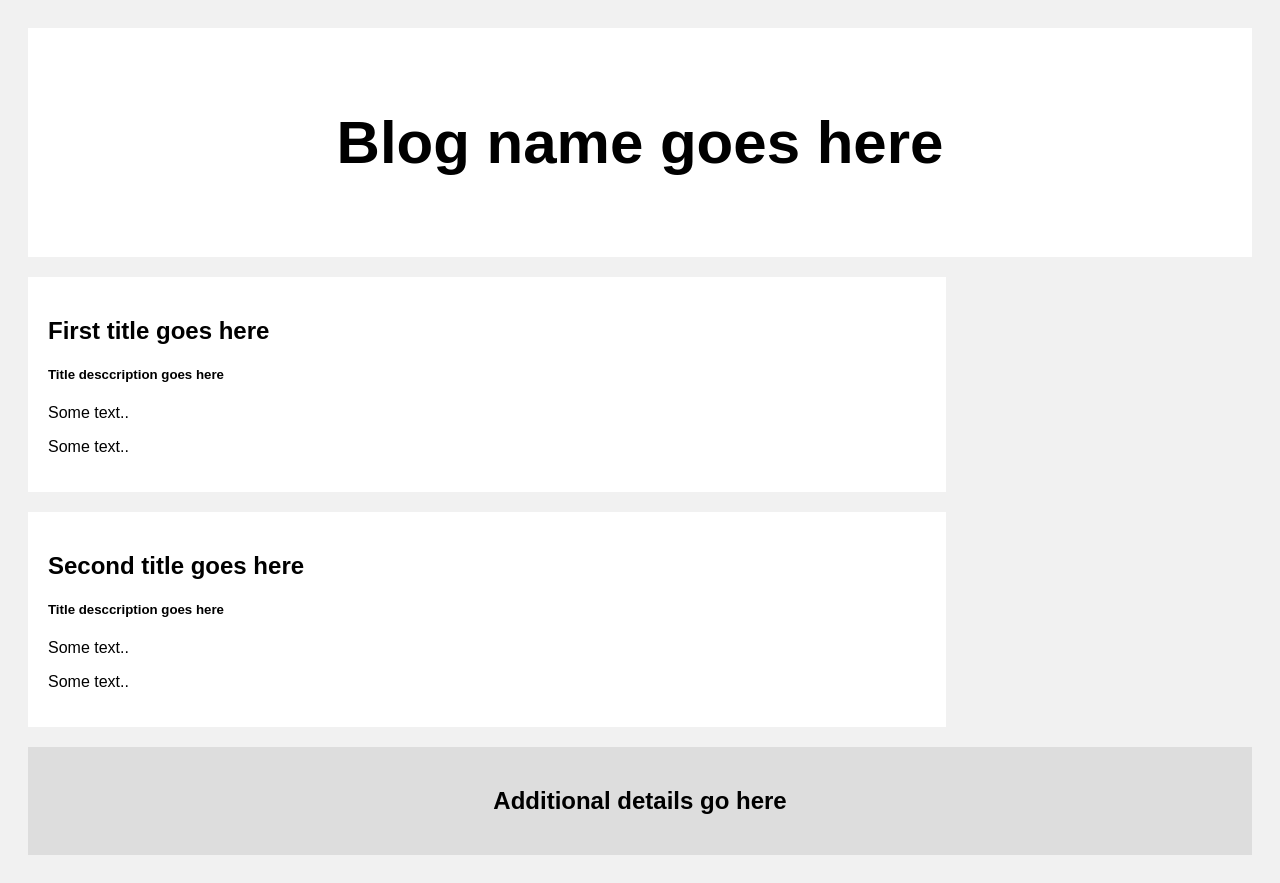
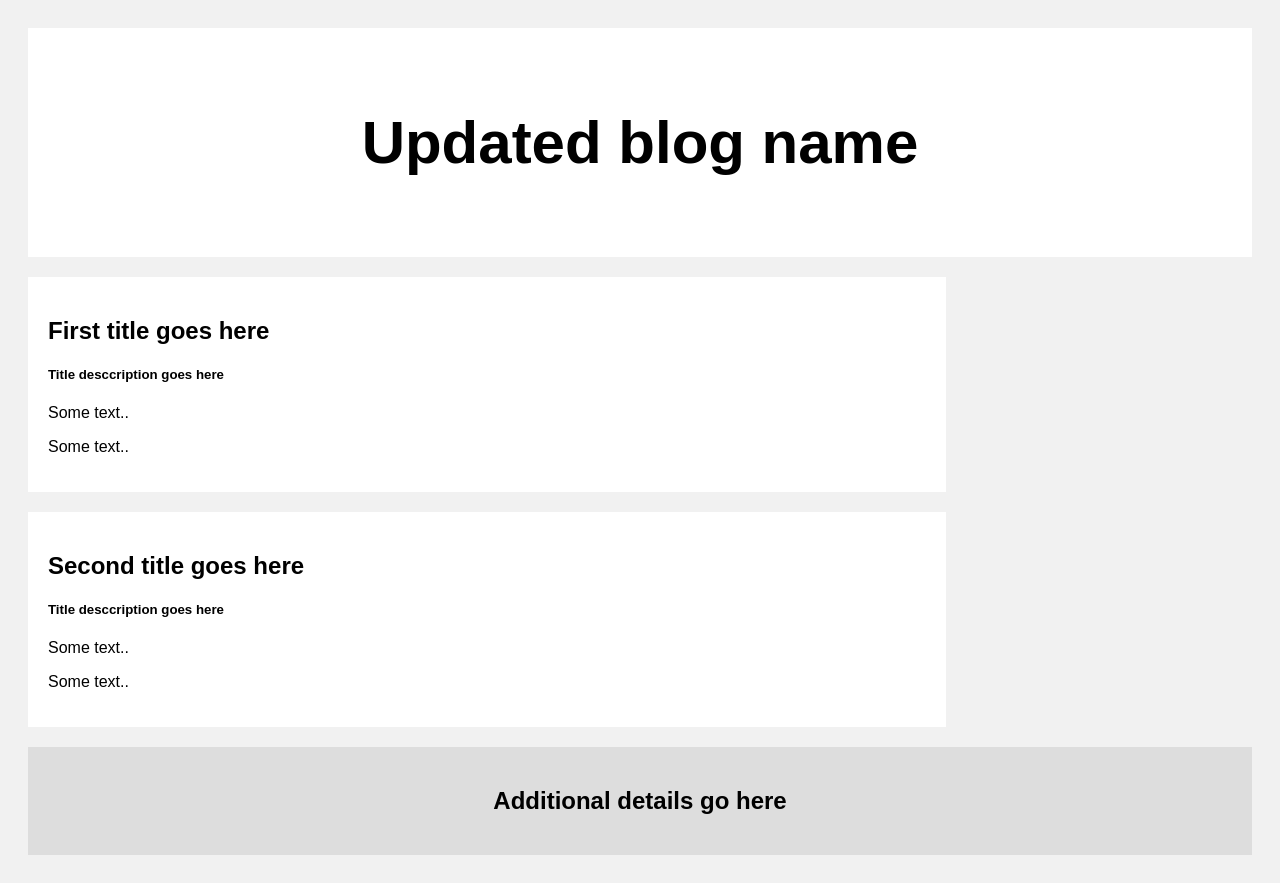
Before and after one commit to codewithjags/test-01, a plain HTML site: page index.html in a window 1280 px wide. Drawn offline with Linux system fonts and the light colour scheme.

Commit message:
Update index.html

```diff
--- a/index.html
+++ b/index.html
@@ -77,7 +77,7 @@ body {
 <body>
 
 <div class="header">
-  <h2>Blog name goes here</h2>
+  <h2>Updated blog name</h2>
 </div>
 
 <div class="row">
```
